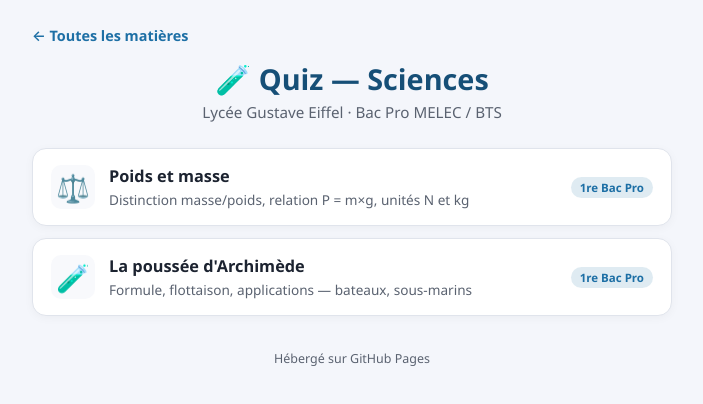
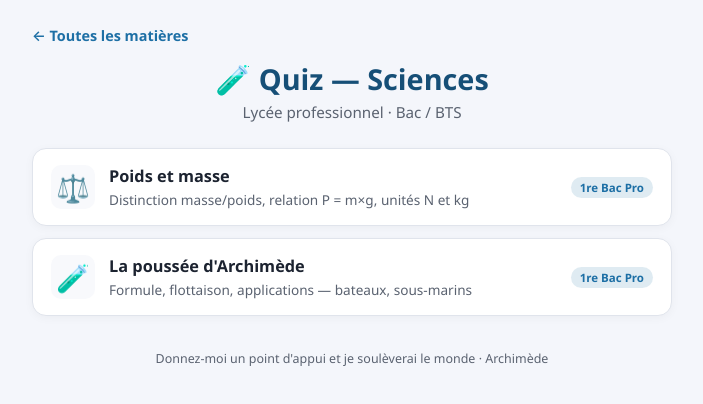
Before and after one commit to jchabrolauvergne-pixel/MSC, a plain HTML site: page sciences/index.html in a window 1280 px wide. Shown: the whole page, without its empty margins (288-991 px from the left). Drawn offline with Linux system fonts and the light colour scheme.

Commit message:
Update index.html

```diff
--- a/sciences/index.html
+++ b/sciences/index.html
@@ -65,7 +65,7 @@
   <a href="../index.html" class="back-link">← Toutes les matières</a>
   <header>
     <h1>🧪 Quiz — Sciences</h1>
-    <p>Lycée Gustave Eiffel · Bac Pro MELEC / BTS</p>
+    <p>Lycée professionnel · Bac / BTS</p>
   </header>
 
   <!--
@@ -75,7 +75,7 @@
   -->
   <div id="content"></div>
 
-  <footer>Hébergé sur GitHub Pages</footer>
+  <footer>Donnez-moi un point d'appui et je soulèverai le monde · Archimède</footer>
 </div>
 
 <script>
```
